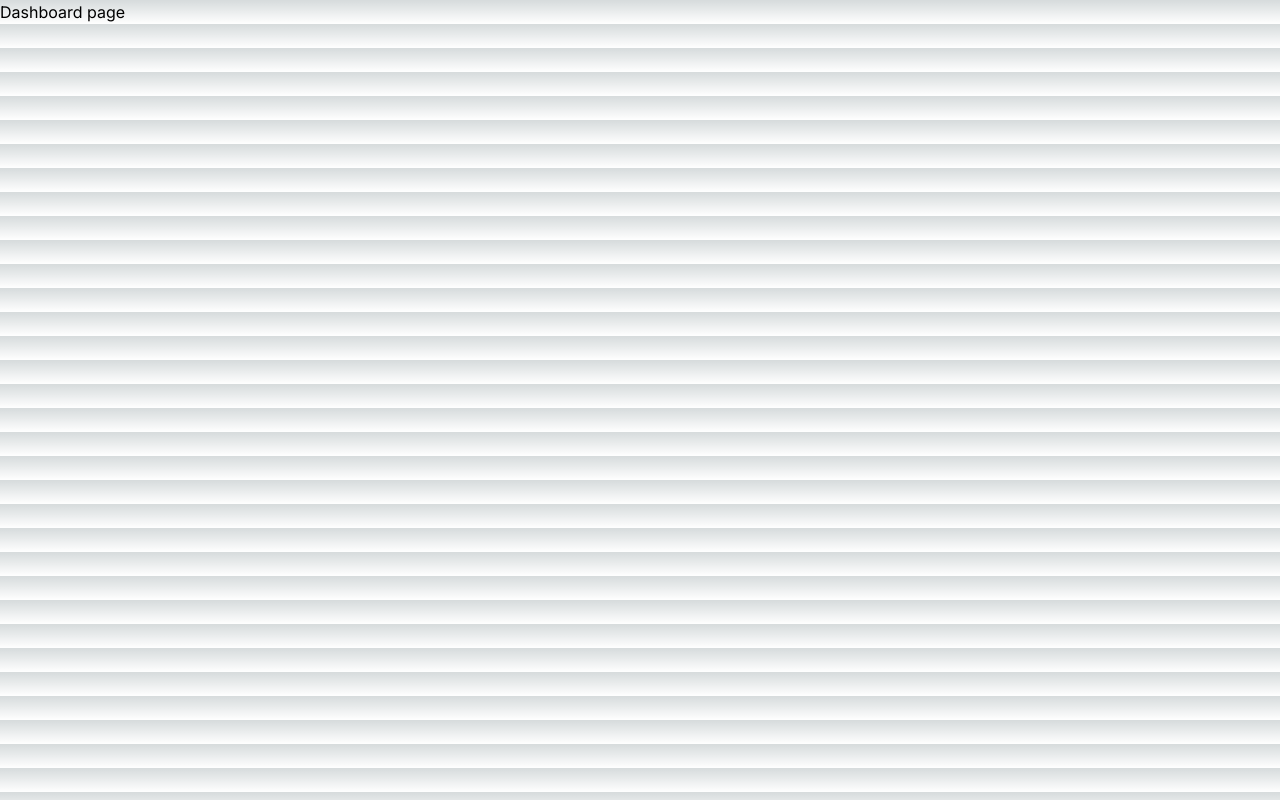
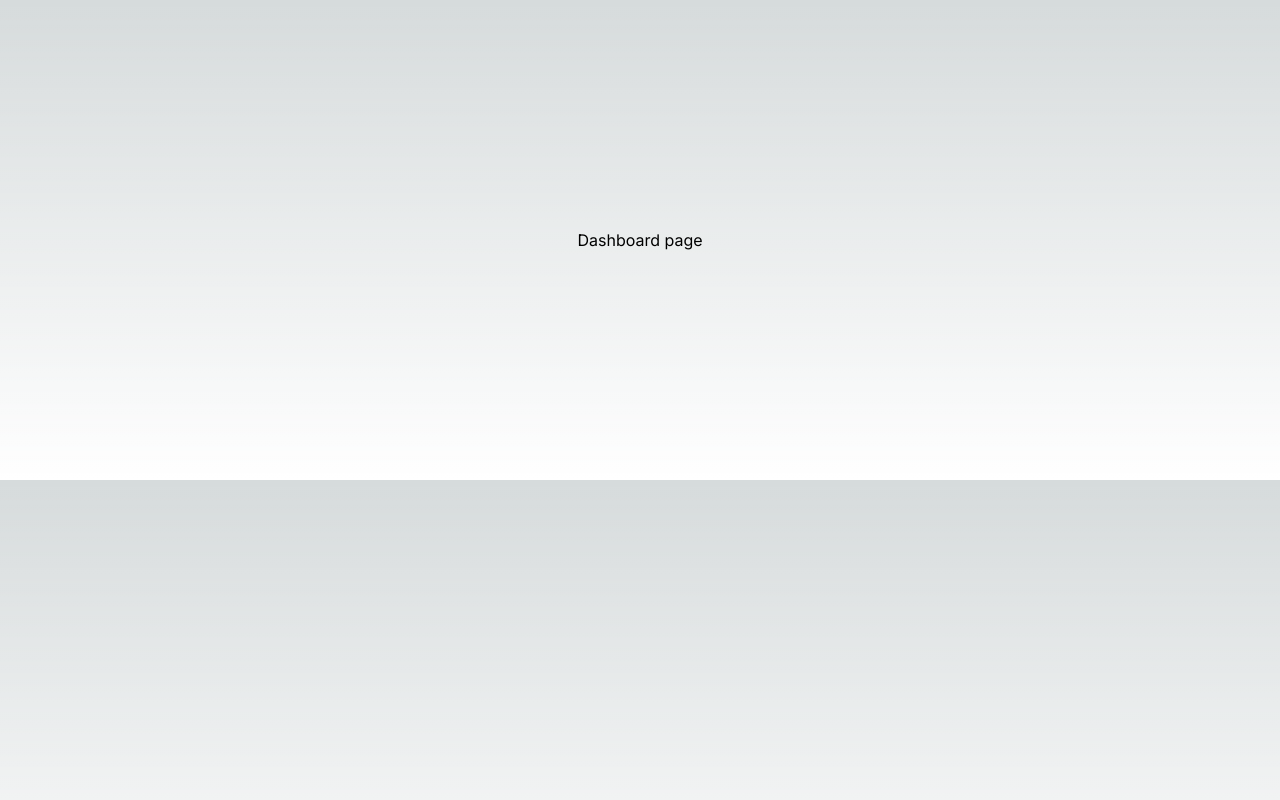
Before and after one commit to ahadsenja/blog-management-system-next, a Next.js app: page /dashboard in a window 1280 px wide. Built offline with nearby package versions, Linux system fonts and the light colour scheme; sample sign-in values are in the browser's storage.

Commit message:
chore: check user logged in status

```diff
--- a/src/app/dashboard/Dashboard.tsx
+++ b/src/app/dashboard/Dashboard.tsx
@@ -1,7 +1,13 @@
-import React from 'react'
+'use client'
+import { useRouter } from "next/navigation";
 
 export default function Dashboard() {
+  const router = useRouter();
+  const isLoggedIn = localStorage.getItem('isLoggedIn');
+
   return (
-    <div>Dashboard page</div>
+    <>
+      {isLoggedIn ? <h1>Dashboard page</h1> : router.push('/login')}
+    </>
   )
 }
--- a/src/app/dashboard/page.tsx
+++ b/src/app/dashboard/page.tsx
@@ -1,9 +1,12 @@
+'use client'
 import Dashboard from './Dashboard'
 
 export default function page() {
   return (
     <>
-      <Dashboard />
+      <div className='flex justify-center items-center h-[30rem]'>
+        <Dashboard />
+      </div>
     </>
   )
 }
```
